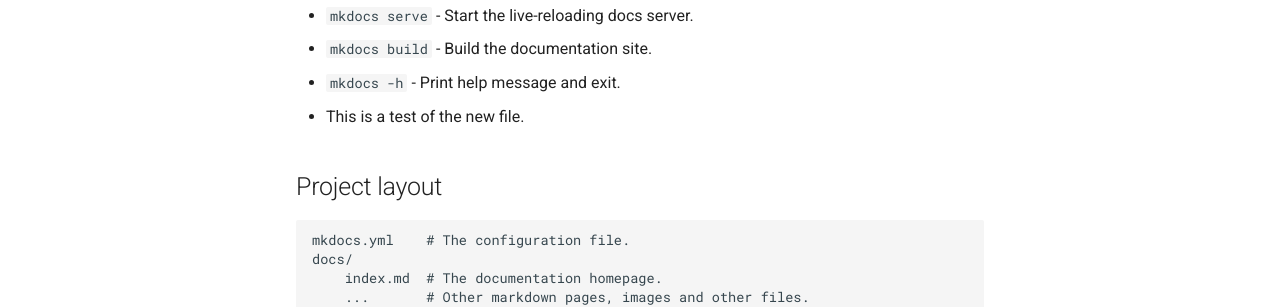
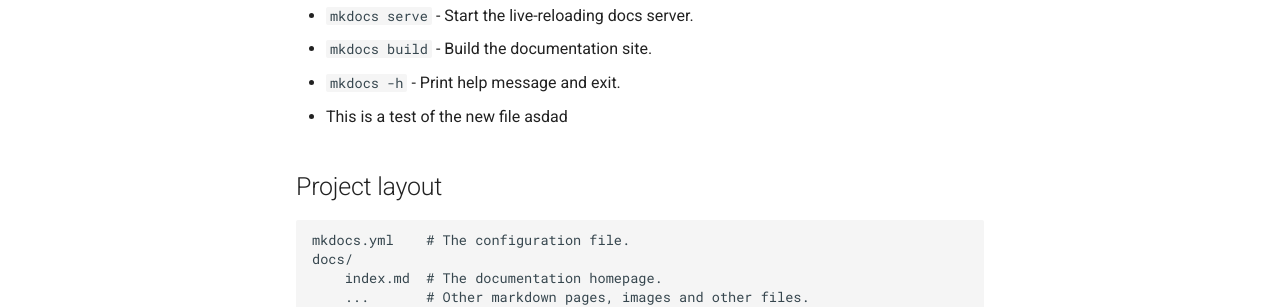
Before and after one commit to yrobel-lima/resume, an MkDocs documentation site: the page built from docs/index.md, in a window 1280 px wide. Shown: the part 327-634 px from the top of the page. Built offline with MkDocs 1.6.1 and Material for MkDocs 9.7.7, drawn with Linux system fonts in a browser that asks for light colours.

```diff
--- a/docs/index.md
+++ b/docs/index.md
@@ -8,7 +8,7 @@ For full documentation visit [mkdocs.org](https://www.mkdocs.org).
 * `mkdocs serve` - Start the live-reloading docs server.
 * `mkdocs build` - Build the documentation site.
 * `mkdocs -h` - Print help message and exit.
-* This is a test of the new file.
+* This is a test of the new file asdad
 
 ## Project layout
 
```
